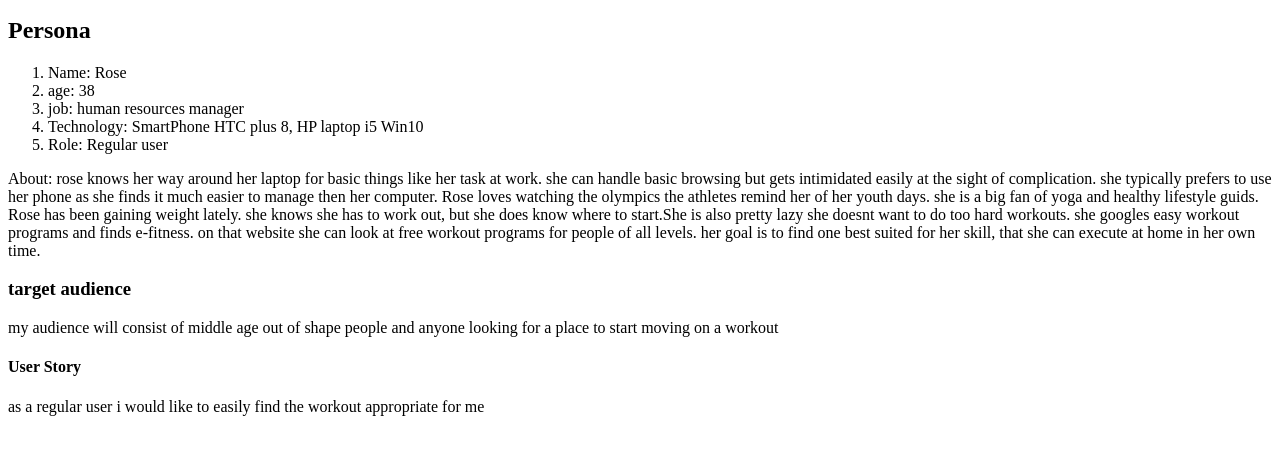
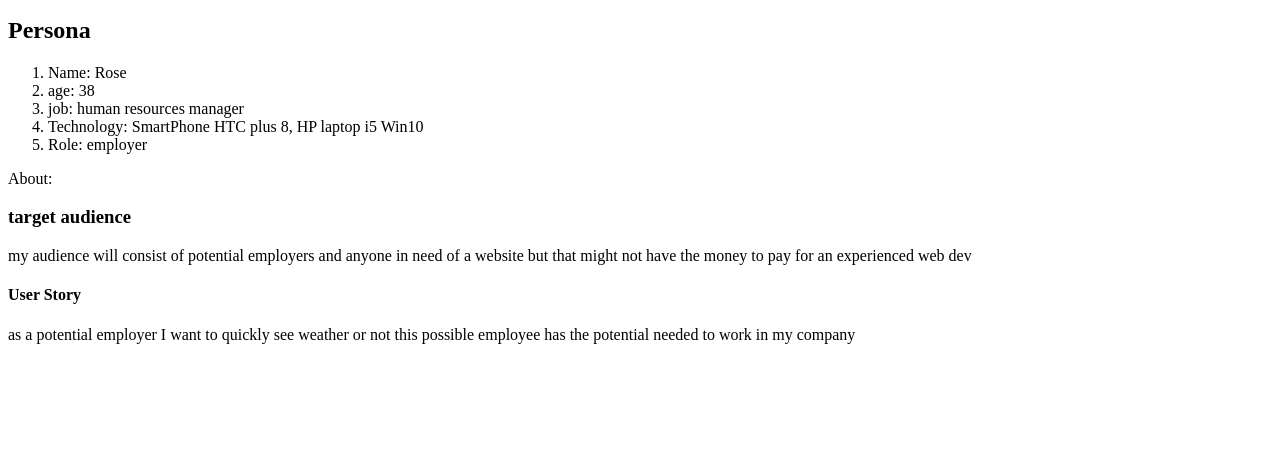
Before and after one commit to EmmanuelPriceMars/e-fitness, a plain HTML site: page public_html/documentation/milestone-1.html in a window 1280 px wide. Shown: the part 137-592 px from the top of the page. Drawn offline with Linux system fonts and the light colour scheme.

Commit message:
re touching persona

```diff
--- a/public_html/documentation/milestone-1.html
+++ b/public_html/documentation/milestone-1.html
@@ -26,22 +26,16 @@
 <li>age: 38</li>
     <li> job: human resources manager</li>
 <li>Technology: SmartPhone HTC plus 8, HP laptop i5 Win10</li>
-    <li>Role: Regular user</li></ol>
+    <li>Role: employer</li></ol>
 
-<p>About: rose knows her way around her laptop for basic things like her task at work. she can handle basic browsing
-but gets intimidated easily at the sight of complication. she typically prefers to use her phone as she finds it much easier to manage then her computer.
-    Rose loves watching the olympics the athletes remind her of her youth days. she is a big fan of yoga and healthy lifestyle guids.
-    Rose has been gaining weight lately.
-    she knows she has to work out, but she does know where to start.She is also pretty lazy she doesnt want to do too hard workouts.
-    she googles easy workout programs and finds e-fitness.
-    on that website she can look at free workout programs for people of all levels. her goal is to find one best suited
-    for her skill, that she can execute at home in her own time.
+<p>About:
+
 </p>
     <h3>target audience</h3>
-    <p>my audience will consist of  middle age out of shape people and anyone looking for a place to start moving on a workout</p>
+    <p>my audience will consist of  potential employers and anyone in need of a website but that might not have the money to pay for an experienced web dev</p>
 
     <h4>User Story</h4>
-    <p> as a regular user i would like to easily find the workout appropriate for me</p>
+    <p> as a potential employer I want to quickly see weather or not this possible employee has the potential needed to work in my company</p>
 </div>
 
 
```
